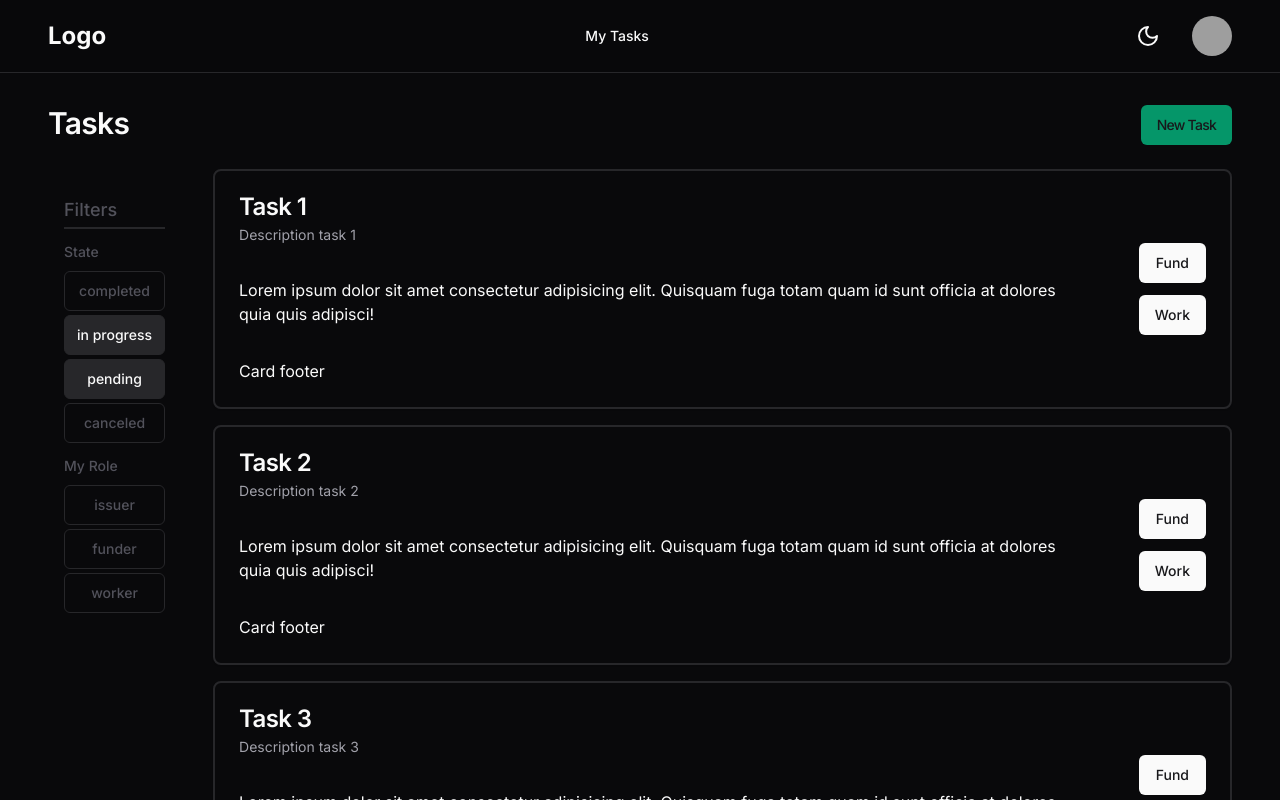
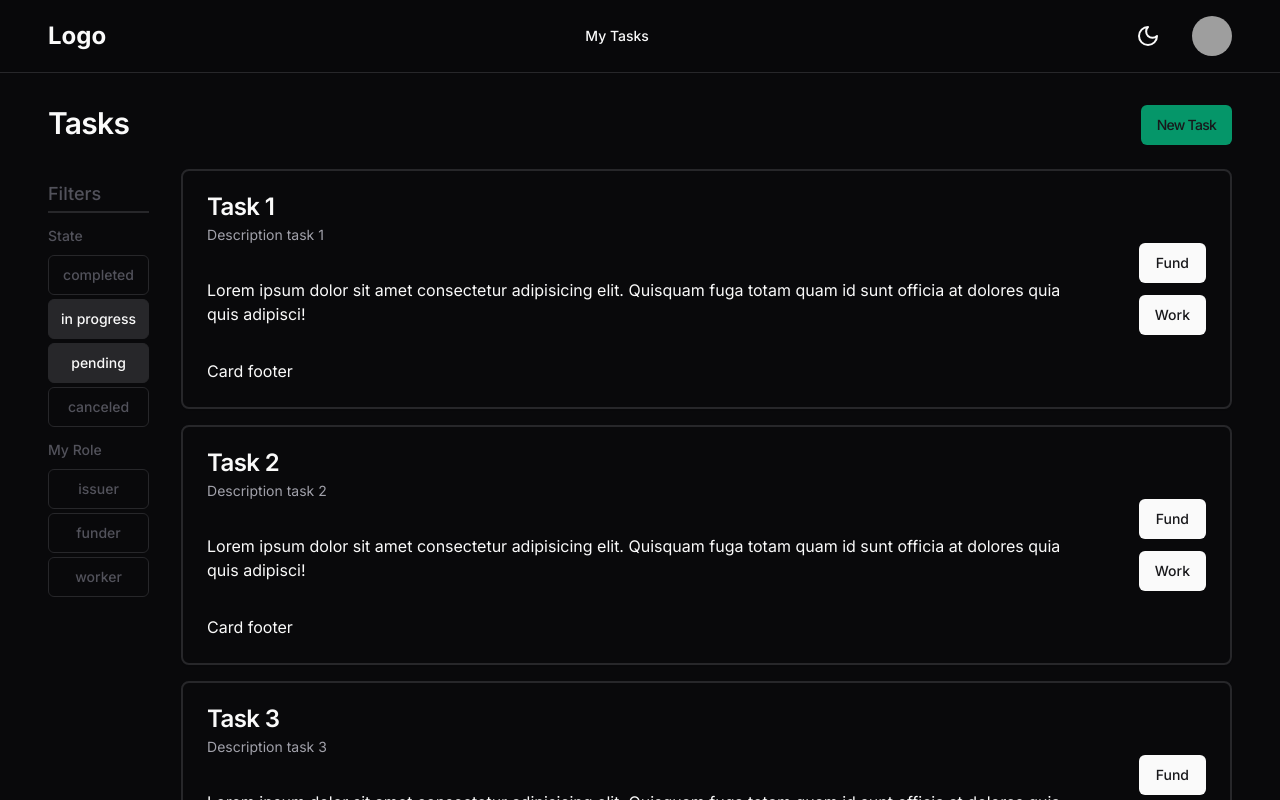
Before and after one commit to michelegranatiero/blockchain-project, a React (Vite) app: page / in a window 1280 px wide. Shown: the top 800 px of the page. Built offline with nearby package versions, Linux system fonts and the light colour scheme; grey boxes are pictures that could not be loaded.

Commit message:
filters update

```diff
--- a/src/Components/FilterDrawer.jsx
+++ b/src/Components/FilterDrawer.jsx
@@ -14,7 +14,7 @@ import {
 function FilterDrawer() {
   return (
     <Drawer>
-      <DrawerTrigger>
+      <DrawerTrigger asChild>
         <Button variant="outline">Filters</Button>
       </DrawerTrigger>
       <DrawerContent>
@@ -24,7 +24,7 @@ function FilterDrawer() {
         </DrawerHeader>
         <DrawerFooter>
           <Button>Submit</Button>
-          <DrawerClose>
+          <DrawerClose asChild>
             <Button variant="outline">Cancel</Button>
           </DrawerClose>
         </DrawerFooter>
--- a/src/Components/Filters.jsx
+++ b/src/Components/Filters.jsx
@@ -2,7 +2,7 @@ import { ToggleGroup, ToggleGroupItem } from "@/components/ui/toggle-group"
 import { useEffect, useState } from "react"
 import FilterDrawer from "./FilterDrawer"
 
-function Filters() {
+function Filters({className = ""}) {
 
   const [filter, setFilter] = useState(["in progress", "pending"]);
 
@@ -11,18 +11,18 @@ function Filters() {
   }, [filter]);
 
   return (
-    <>
+    <ToggleGroup type="multiple" variant="outline" defaultValue={filter}
+      onValueChange={(value) => setFilter(value)}
+      className={`flex-col self-stretch justify-start items-start ${className}`}>
       <div className="px-4 md:hidden">
         <FilterDrawer />
       </div>
-      <aside className="p-4 text-zinc-600 sticky top-10 hidden md:block">
-        <div className="flex flex-col gap-y-4 p-4 whitespace-nowrap rounded-lg">
+      <aside className="p-4 text-zinc-600  hidden md:flex flex-col gap-y-4 whitespace-nowrap sticky top-14 ">
           <h3 className="mt-4 pb-2 text-lg font-medium leading-none border-b-2">
             Filters
           </h3>
-          <ToggleGroup type="multiple" variant="outline" defaultValue={filter}
-            onValueChange={(value) => setFilter(value)}
-            className="flex flex-col items-stretch">
+          <div
+            className="flex flex-col items-stretch gap-1">
             <h4 className="mb-2 text-sm font-medium leading-none">State</h4>
             <ToggleGroupItem value="completed" aria-label="Toggle completed">
               <span>completed</span>
@@ -36,10 +36,9 @@ function Filters() {
             <ToggleGroupItem value="canceled" aria-label="Toggle canceled">
             <span>canceled</span>
             </ToggleGroupItem>
-          </ToggleGroup>
-          <ToggleGroup type="multiple" variant="outline" defaultValue={filter}
-            onValueChange={(value) => setFilter(value)}
-            className="flex flex-col items-stretch">
+          </div>
+          <div
+            className="flex flex-col items-stretch gap-1">
             <h4 className="mb-2 text-sm font-medium leading-none">My Role</h4>
             <ToggleGroupItem value="issuer" aria-label="Toggle issuer">
               <span>issuer</span>
@@ -50,12 +49,11 @@ function Filters() {
             <ToggleGroupItem value="worker" aria-label="Toggle worker">
             <span>worker</span>
             </ToggleGroupItem>
-          </ToggleGroup>
-        </div>
+          </div>
 
       </aside>
 
-    </>
+    </ToggleGroup>
   )
 }
 
```
Also changed, not shown: 1 other file (tests, documents, lock files or other folders).
